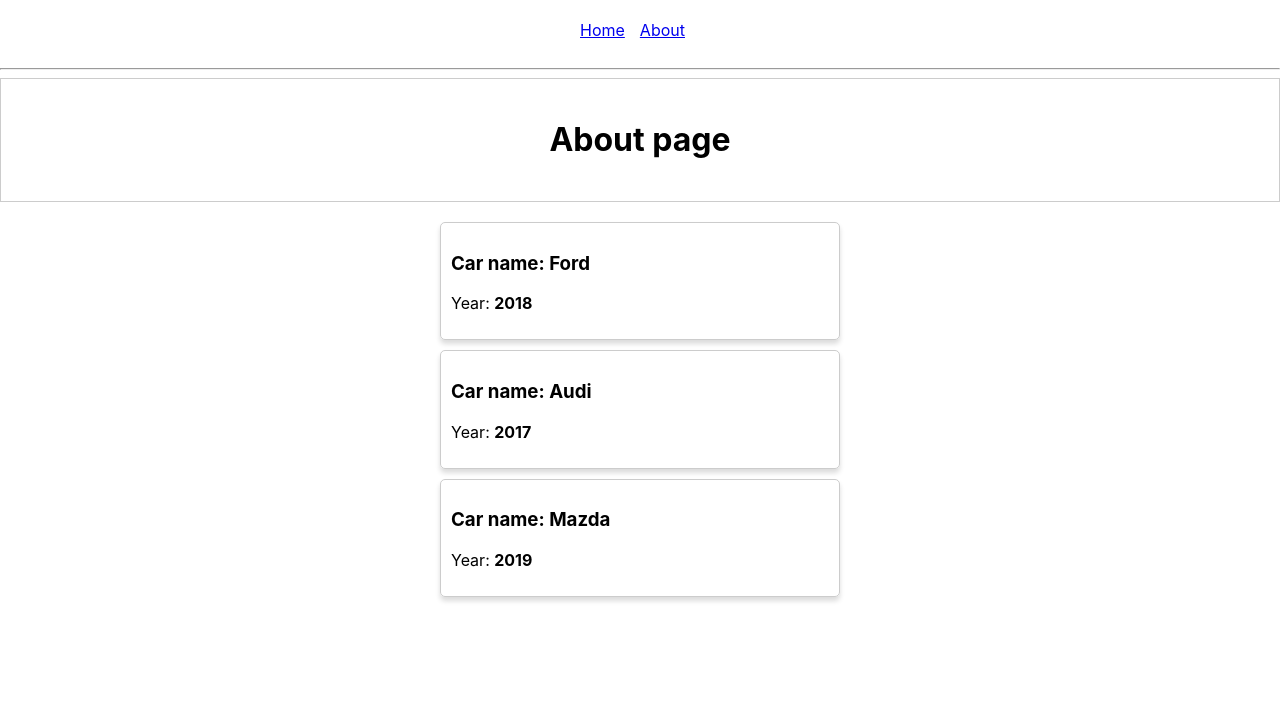
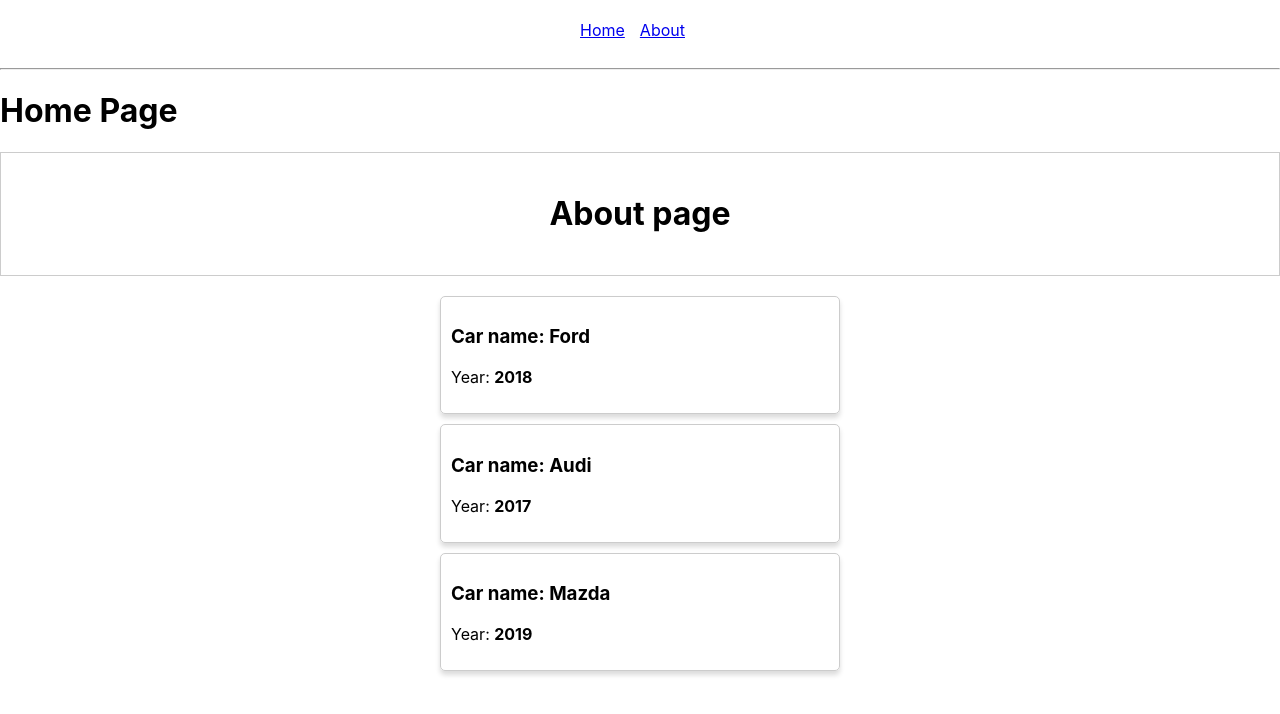
Before and after one commit to academind-345590/react-theory-routes, a React app: page / in a window 1280 px wide. Shown: the top 714 px of the page. Built offline with nearby package versions, Linux system fonts and the light colour scheme.

Commit message:
registration a router

```diff
--- a/src/App.js
+++ b/src/App.js
@@ -1,4 +1,5 @@
 import React, {Component} from 'react'
+import { Route } from 'react-router-dom'
 import './App.scss'
 import About from './About/About'
 import Cars from './Cars/Cars'
@@ -20,6 +21,7 @@ class App extends Component {
         </nav>
 
         <hr/>
+        <Route path="/" exact render = {() => <h1>Home Page</h1>} />
         <About />
 
         <Cars />
```
